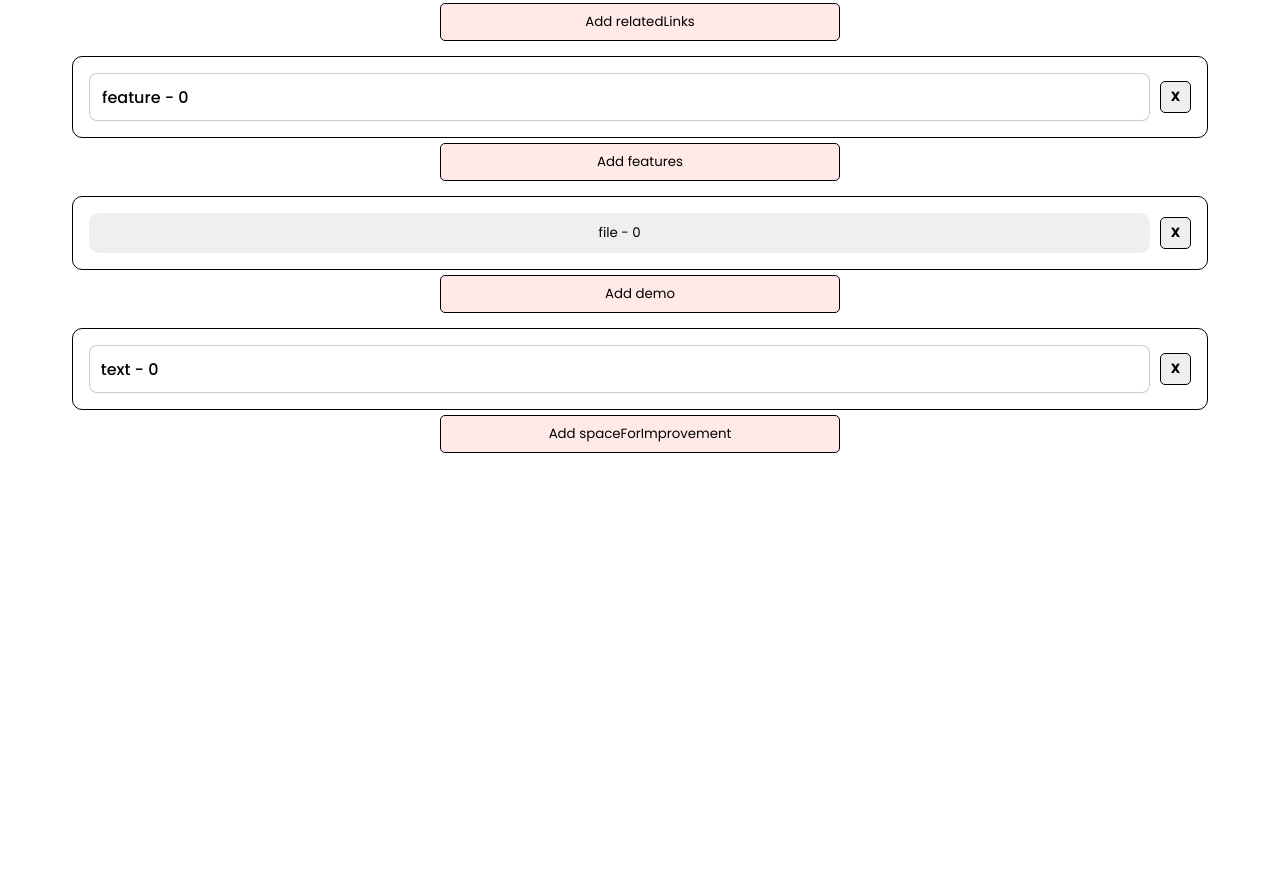
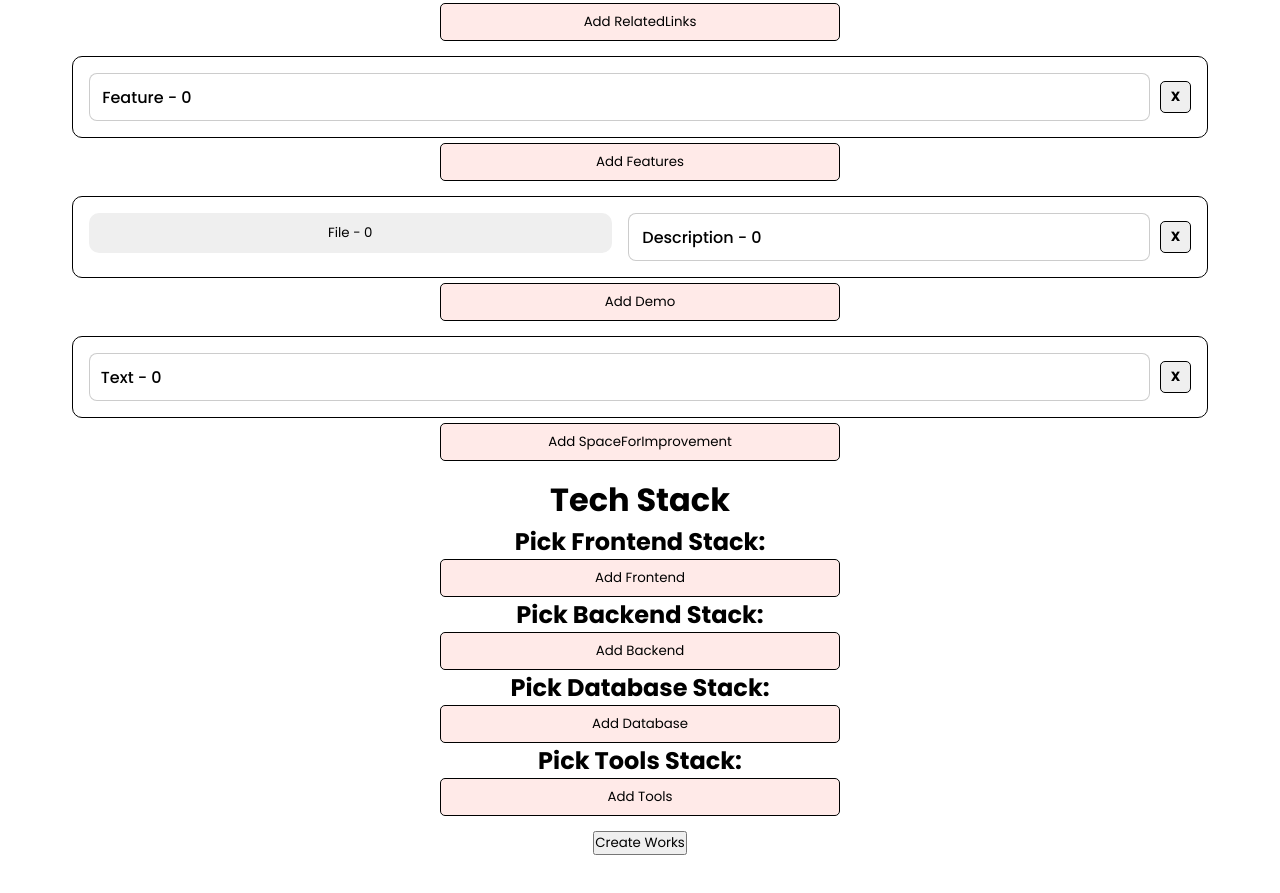
Before and after one commit to SedanaYoga/portal, a Next.js app: page /admin in a window 1280 px wide. Shown: the part 725-1618 px from the top of the page. Before the commit the page ends 1242 px from the top, so only its background shows below. Built offline with nearby package versions, Linux system fonts and the light colour scheme.

Commit message:
add: techstack functionality

```diff
--- a/src/components/Input/Input.jsx
+++ b/src/components/Input/Input.jsx
@@ -1,5 +1,6 @@
 import { useState, useRef, useEffect } from 'react'
 import styles from './Input.module.scss'
+import { capitalizeFirst } from '../../helper/text.helper'
 
 const Input = ({ children, inputValue, type, onChange, required, name }) => {
   const [value, setValue] = useState('')
@@ -49,7 +50,6 @@ const Input = ({ children, inputValue, type, onChange, required, name }) => {
           onChange={changeHandler}
           accept='/image/*'
           name={name}
-          required={required}
           style={{ display: 'none' }}
           ref={hiddenFileInput}
         />
@@ -65,13 +65,13 @@ const Input = ({ children, inputValue, type, onChange, required, name }) => {
 
       {type !== 'file' && (
         <label htmlFor={name} className={isFocus ? styles.active : ''}>
-          {children}
+          {capitalizeFirst(children)}
         </label>
       )}
 
       {type === 'file' && (
         <button type='button' onClick={fileClickHandle}>
-          {children}
+          {capitalizeFirst(children)}
         </button>
       )}
     </div>
--- a/src/components/MultiInput/MultiInput.jsx
+++ b/src/components/MultiInput/MultiInput.jsx
@@ -3,6 +3,7 @@ import styles from './MultiInput.module.scss'
 import Input from '../Input/Input'
 import { produce } from 'immer'
 import { generate } from 'shortid'
+import { capitalizeFirst } from '../../helper/text.helper'
 
 const MultiInput = ({ input, onChange, objProps, mandatory }) => {
   const [values, setValues] = useState(
@@ -86,7 +87,7 @@ const MultiInput = ({ input, onChange, objProps, mandatory }) => {
       ))}
 
       <button type='button' onClick={addCollectionHandler}>
-        Add {input}
+        Add {capitalizeFirst(input)}
       </button>
     </div>
   )
--- /dev/null
+++ b/src/components/TechStack/TechStack.jsx
@@ -0,0 +1,44 @@
+import styles from './TechStack.module.scss'
+import TechStackItem from './TechStackItem/TechStackItem'
+import { useEffect, useState } from 'react'
+import { produce } from 'immer'
+
+const TechStack = ({ onChange }) => {
+  const stacks = ['frontend', 'backend', 'database', 'tools']
+  const [values, setValues] = useState(
+    stacks.map((s) => {
+      return { type: s }
+    }),
+  )
+
+  const changeHandler = (obj, idx) => {
+    if (Object.entries(obj)[0]) {
+      const value = Object.values(obj)[0]
+      console.log(value)
+      setValues((prev) =>
+        produce(prev, (v) => {
+          v[idx].items = value
+        }),
+      )
+    }
+  }
+
+  useEffect(() => {
+    onChange(values)
+  }, [values])
+
+  return (
+    <div className={styles.adminFormTechStack}>
+      <h1 className={styles.adminFormTechStackTitle}>Tech Stack</h1>
+      {stacks.map((stack, idx) => (
+        <TechStackItem
+          key={idx}
+          onChange={(obj) => changeHandler(obj, idx)}
+          stack={stack}
+        />
+      ))}
+    </div>
+  )
+}
+
+export default TechStack
--- /dev/null
+++ b/src/components/TechStack/TechStackItem/TechStackItem.jsx
@@ -0,0 +1,30 @@
+import styles from './TechStackItem.module.scss'
+import MultiInput from '../../MultiInput/MultiInput'
+import { capitalizeFirst } from '../../../helper/text.helper'
+import { useState } from 'react'
+
+const TechStackItem = ({ onChange, stack }) => {
+  const [values, setValues] = useState([])
+
+  const changeHandler = (obj) => {
+    setValues({ ...values, [obj.name]: obj.value })
+    onChange({ ...values, [obj.name]: obj.value })
+  }
+
+  return (
+    <div className={styles.adminFormTechStackItem}>
+      <h2>{`Pick ${capitalizeFirst(stack)} Stack: `}</h2>
+      <MultiInput
+        input={stack}
+        onChange={changeHandler}
+        objProps={[
+          { type: 'text', title: 'name' },
+          { type: 'text', title: 'link' },
+          { type: 'text', title: 'imgUrl' },
+        ]}
+      />
+    </div>
+  )
+}
+
+export default TechStackItem
--- /dev/null
+++ b/src/helper/text.helper.js
@@ -0,0 +1,13 @@
+export const capitalizeFirst = (str) => {
+  const arr = str?.split(' ')
+  for (var i = 0; i < arr?.length; i++) {
+    arr[i] = arr[i].charAt(0).toUpperCase() + arr[i].slice(1)
+  }
+  return arr?.join(' ')
+}
+
+export const camelToNormalUpperCase = (str) => {
+  return str.replace(/([A-Z])/g, ' $1').replace(/^./, function (str) {
+    return str.toUpperCase()
+  })
+}
--- a/src/pages/admin/index.jsx
+++ b/src/pages/admin/index.jsx
@@ -3,6 +3,7 @@ import Image from 'next/image'
 import NormalLayout from '../../layouts/Normal/NormalLayout'
 import Input from '../../components/Input/Input'
 import MultiInput from '../../components/MultiInput/MultiInput'
+import TechStack from '../../components/TechStack/TechStack'
 import styles from '../../styles/pages/Admin.module.scss'
 import { useState } from 'react'
 
@@ -27,6 +28,11 @@ const Admin = () => {
     }
   }
 
+  const submitHandler = (e) => {
+    e.preventDefault()
+    console.log(values)
+  }
+
   return (
     <div>
       <Head>
@@ -34,7 +40,7 @@ const Admin = () => {
       </Head>
       <div className={styles.admin}>
         <h1 className={styles.adminTitle}>Works Form</h1>
-        <form className={styles.adminForm}>
+        <form onSubmit={submitHandler} className={styles.adminForm}>
           <Input onChange={changeHandler} name='title'>
             Title
           </Input>
@@ -82,7 +88,10 @@ const Admin = () => {
           <MultiInput
             input='demo'
             onChange={changeHandler}
-            objProps={[{ type: 'file', title: 'file' }]}
+            objProps={[
+              { type: 'file', title: 'file' },
+              { type: 'text', title: 'description' },
+            ]}
             mandatory
           />
           <MultiInput
@@ -91,6 +100,12 @@ const Admin = () => {
             objProps={[{ type: 'text', title: 'text' }]}
             mandatory
           />
+          <TechStack
+            onChange={(values) => {
+              setValues((prev) => ({ ...prev, techStack: values }))
+            }}
+          />
+          <button type='submit'>Create Works</button>
         </form>
       </div>
     </div>
```
Also changed, not shown: src/components/TechStack/TechStack.module.scss (added), src/components/TechStack/TechStackItem/TechStackItem.module.scss (added).
